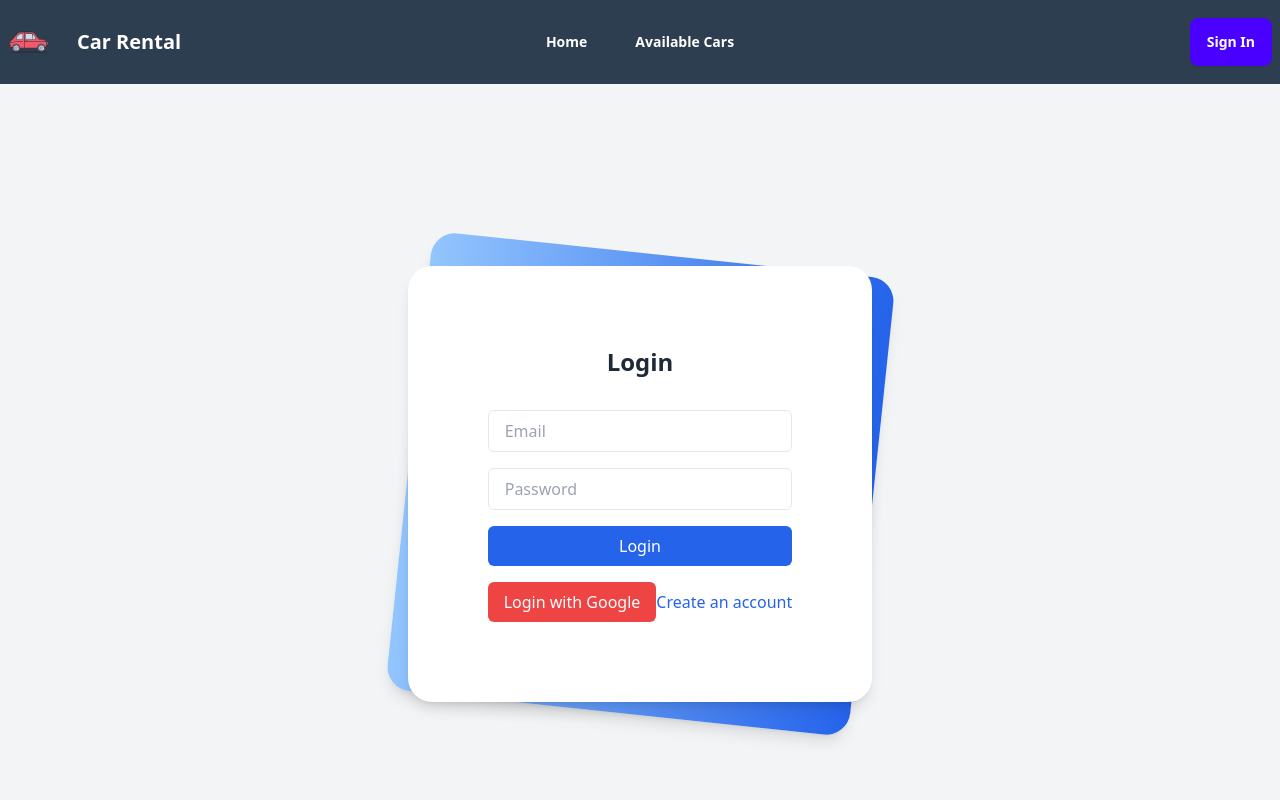
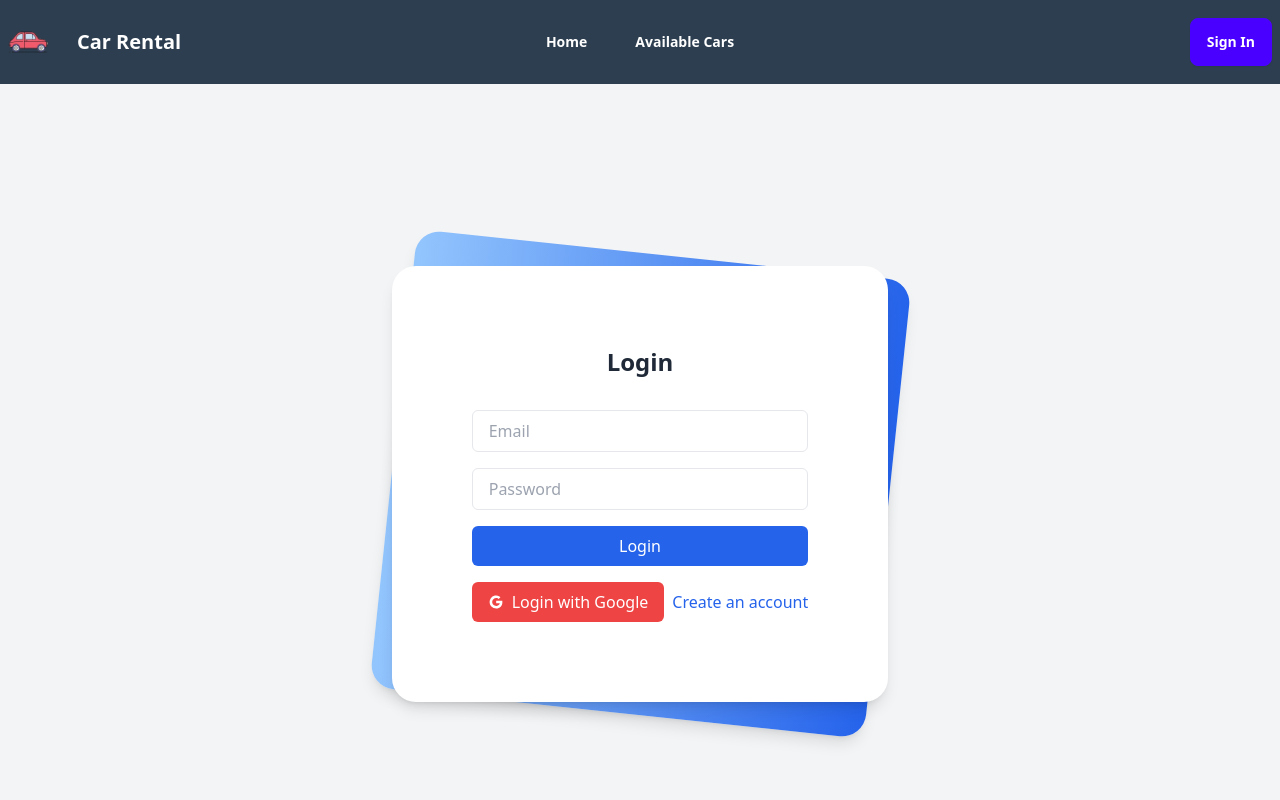
Before and after one commit to zohir26/Car_Rental, a React (Vite) app: page /login in a window 1280 px wide. Shown: the top 800 px of the page. Built offline with nearby package versions, Linux system fonts and the light colour scheme; no server answers.

Commit message:
google sign In

```diff
--- a/src/pages/Auth/Login.jsx
+++ b/src/pages/Auth/Login.jsx
@@ -2,8 +2,10 @@ import React, { useContext } from 'react';
 import { Link, useNavigate } from 'react-router-dom';
 import Navbar from '../../components/Navbar';
 import Footer from '../../components/Footer';
-import { AuthContext } from '../../Provider/AuthProvider';
+import { auth, AuthContext } from '../../Provider/AuthProvider';
+import { IoLogoGoogle } from "react-icons/io";
 import Swal from 'sweetalert2';
+import { GoogleAuthProvider, signInWithPopup } from 'firebase/auth';
 
 const Login = () => {
  const navigate= useNavigate();
@@ -38,6 +40,18 @@ const Login = () => {
           console.log(errorCode, errorMessage)
         });
   }
+
+  const handleGoogleSignIn=()=>{
+      const provider = new GoogleAuthProvider();
+      signInWithPopup(auth, provider)
+      .then(result=>{
+        const user= result.user;
+        navigate('/')
+      })
+      .catch(error=>{
+        console.log(error)
+      })
+  }
   return (
     <>
     <Navbar></Navbar>
@@ -56,8 +70,8 @@ const Login = () => {
                 <input type="password" placeholder="Password" className="w-full px-4 py-2 border rounded-md focus:outline-none focus:ring-2 focus:ring-blue-600" name='password'/>
               </div>
               <button className="w-full px-4 py-2 text-white bg-blue-600 rounded-md hover:bg-blue-700 focus:outline-none focus:bg-blue-700">Login</button>
-              <div className="mt-4 flex justify-between items-center">
-                <button className="px-4 py-2 bg-red-500 text-white rounded-md hover:bg-red-600">Login with Google</button>
+              <div className="mt-4 flex justify-between items-center gap-2">
+                <button onClick={handleGoogleSignIn} className="px-4 py-2 bg-red-500 text-white flex gap-2 justify-center items-center rounded-md hover:bg-red-600"> <IoLogoGoogle />Login with Google</button>
                 <Link to="/register" className="text-blue-600 hover:underline">Create an account</Link>
               </div>
             </form>
--- a/src/pages/Auth/Register.jsx
+++ b/src/pages/Auth/Register.jsx
@@ -4,6 +4,8 @@ import Navbar from '../../components/Navbar';
 import Footer from '../../components/Footer';
 import { auth, AuthContext } from '../../Provider/AuthProvider';
 import Swal from 'sweetalert2';
+import { IoLogoGoogle } from 'react-icons/io';
+import { GoogleAuthProvider, signInWithPopup } from 'firebase/auth';
 
 const Register = () => {
  const {createNewUser}=useContext(AuthContext);
@@ -41,7 +43,17 @@ const Register = () => {
             console.log(errorCode, errorMessage)
           });
     }
-
+    const handleGoogleSignIn=()=>{
+        const provider = new GoogleAuthProvider();
+        signInWithPopup(auth, provider)
+        .then(result=>{
+          const user= result.user;
+          navigate('/')
+        })
+        .catch(error=>{
+          console.log(error)
+        })
+    }
     return (
         <>
             <Navbar></Navbar>
@@ -60,7 +72,7 @@ const Register = () => {
                                 </div>
                                 <button className="w-full px-4 py-2 text-white bg-blue-600 rounded-md hover:bg-blue-700 focus:outline-none focus:bg-blue-700">Register</button>
                                 <div className="mt-4 flex justify-between items-center">
-                                    <button className="px-4 py-2 bg-red-500 text-white rounded-md hover:bg-red-600">Sign up with Google</button>
+                <button onClick={handleGoogleSignIn} className="px-4 py-2 bg-red-500 text-white flex gap-2 justify-center items-center rounded-md hover:bg-red-600"> <IoLogoGoogle />Login with Google</button>
                                     <Link to="/login" className="text-blue-600 hover:underline">Already have an account? Login</Link>
                                 </div>
                             </form>
```
